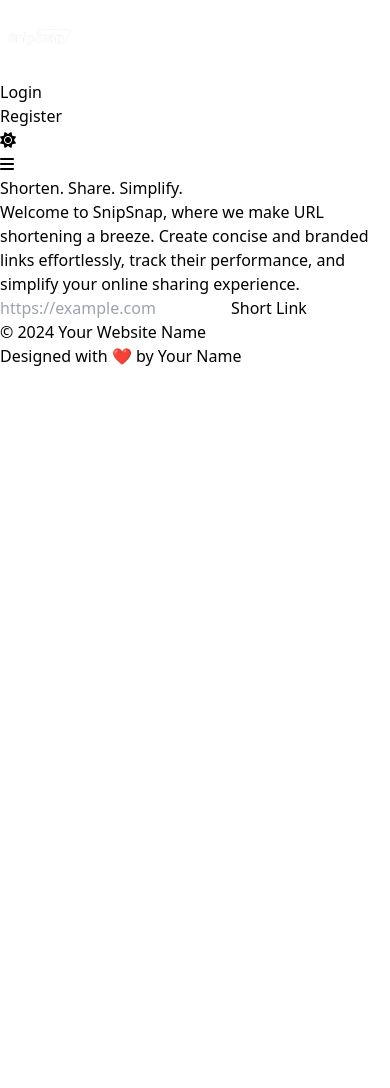
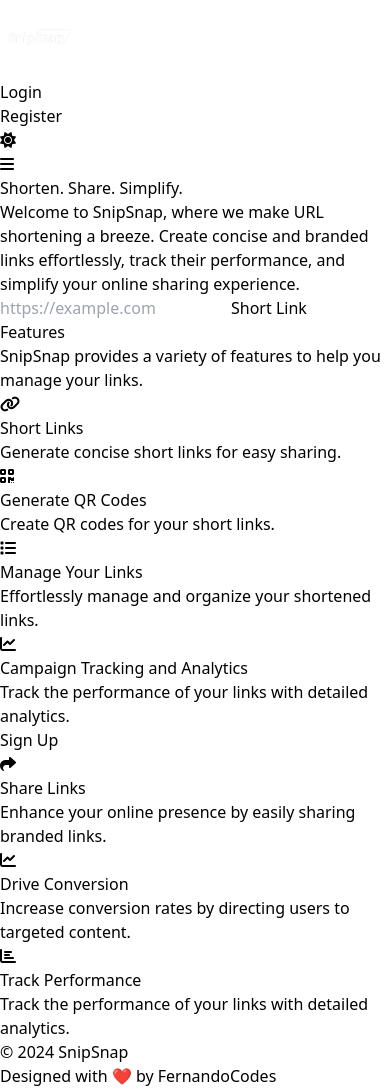
Before and after one commit to AFernandoGonzalez/bitelinkz, a React (Vite) app in the folder frontend/: page / in a window 390 px wide. Before the commit the page ends 844 px from the top, so only its background shows below. Built offline with nearby package versions, Linux system fonts and the light colour scheme; no server answers.

Commit message:
added a features section and its responsive and styled:

```diff
--- a/frontend/src/App.jsx
+++ b/frontend/src/App.jsx
@@ -1,4 +1,3 @@
-import React, { useEffect } from 'react';
 import { Routes, Route } from 'react-router-dom';
 import { Home } from './pages/Home';
 import { ManageLinks } from './pages/ManageLinks';
@@ -12,32 +11,32 @@
 import './App.css';
 
 const App = () => {
-
   const { theme } = useTheme();
 
   return (
     <div className={`app
-    ${theme ? "dark-mode bg-gray-900 text-white" : "light-mode bg-white"} `} >
+      ${theme ? "dark-mode bg-gray-900 text-white" : "light-mode bg-white"} `}
+    >
       <header>
         <Navbar />
       </header>
-      <main className='
-      max-w-screen-md mx-auto mt-8 text-center
-      '>
+      <main className='max-w-screen-lg mx-auto mt-8 text-center flex-grow' style={{ minHeight: '100vh', display: 'flex', flexDirection: 'column' }}>
         <Routes>
           <Route path='/' element={<Home />} />
-          <Route path="/manage-links"
+          <Route
+            path="/manage-links"
             element={
               <ProtectedRoute>
                 <ManageLinks />
               </ProtectedRoute>
-            } />
+            }
+          />
           <Route path="/login" element={<Login />} />
           <Route path="/logout" element={<Logout />} />
           <Route path="/register" element={<Register />} />
         </Routes>
       </main>
-      <Footer theme={theme}/>
+      <Footer theme={theme} />
     </div>
   );
 };
--- a/frontend/src/components/Footer.jsx
+++ b/frontend/src/components/Footer.jsx
@@ -3,10 +3,12 @@
 const Footer = ({ theme }) => {
     const footerClass = `mt-8 p-4 text-center ${theme ? 'bg-gray-800 text-white' : 'bg-white text-gray-800'}`;
 
+    const currentYear = new Date().getFullYear();
+
     return (
         <footer className={footerClass}>
-            <p>&copy; 2024 Your Website Name</p>
-            <p>Designed with ❤️ by Your Name</p>
+            <p>&copy; {currentYear} SnipSnap</p>
+            <p>Designed with ❤️ by FernandoCodes</p>
         </footer>
     );
 };
--- a/frontend/src/components/LatestUrl.jsx
+++ b/frontend/src/components/LatestUrl.jsx
@@ -26,9 +26,9 @@
     };
 
     return (
-        <div className={containerClass}>
+        <div>
             {latestUrl && (
-                <div>
+                <div className={containerClass}>
                     <div className="flex items-center justify-between mb-4">
                         <h5 className={`text-xl font-bold leading-none text-gray-900 ${theme ? "text-white" : ""}`}>Latest Short URL</h5>
                         <Link to="/manage-links" className={`text-sm font-medium  hover:underline`}>
--- a/frontend/src/pages/Home.jsx
+++ b/frontend/src/pages/Home.jsx
@@ -1,23 +1,82 @@
-import { UrlForm } from '../components/UrlForm'
-import { LatestUrl } from '../components/LatestUrl'
+import { UrlForm } from '../components/UrlForm';
+import { LatestUrl } from '../components/LatestUrl';
 import { useAuth } from '../context/AuthContext';
 import { useTheme } from '../context/Theme';
 
 export const Home = () => {
-  // const { currentUser } = useAuth();
-  // const isLoggedIn = currentUser ? currentUser.email : 'Guest'
   const { theme } = useTheme();
+  const { currentUser } = useAuth();
+  const isLoggedIn = currentUser ? currentUser.email : 'Guest';
+
   return (
     <div className='m-2'>
-      <h1 className={`text-center text-3xl md:text-6xl font-bold mb-2${theme ? "" : "text-gray-800"}`}>Shorten. Share. Simplify.</h1>
-      <div className="max-w-screen-md mx-auto mt-8 text-center">
-        <p className={`text-2xl ${theme? "text-white" : ""}`}>
+      <h1 className={`text-center text-3xl md:text-6xl font-bold mb-2 ${theme ? '' : 'text-gray-800'}`}>
+        Shorten. Share. Simplify.
+      </h1>
+      <div className='max-w-screen-md mx-auto mt-8 text-center'>
+        <p className={`text-xl ${theme ? 'text-white' : ''}`}>
           Welcome to SnipSnap, where we make URL shortening a breeze. Create concise and branded links effortlessly,
           track their performance, and simplify your online sharing experience.
         </p>
       </div>
       <UrlForm theme={theme} />
       <LatestUrl theme={theme} />
+
+      <section className={`max-w-screen-lg mx-auto p-6 rounded-lg ${theme ? 'bg-gray-700' : 'bg-slate-50'}`}>
+        <div className='mb-8'>
+          <h2 className={`text-center text-3xl md:text-6xl font-bold mb-2 ${theme ? '' : 'text-gray-800'}`}>
+            Features
+          </h2>
+          <p className={`text-xl ${theme ? 'text-white' : ''}`}>
+            SnipSnap provides a variety of features to help you manage your links.
+          </p>
+        </div>
+
+        <div className='flex flex-wrap justify-around'>
+          <FeatureCard theme={theme} iconClass='fas fa-link' title='Short Links' description='Generate concise short links for easy sharing.' />
+          <FeatureCard theme={theme} iconClass='fas fa-qrcode' title='Generate QR Codes' description='Create QR codes for your short links.' />
+          <FeatureCard theme={theme} iconClass='fas fa-list' title='Manage Your Links' description='Effortlessly manage and organize your shortened links.' />
+          <FeatureCard theme={theme} iconClass='fas fa-chart-line' title='Campaign Tracking and Analytics' description='Track the performance of your links with detailed analytics.' />
+        </div>
+        <button className='mt-8 bg-blue-500 text-white px-4 py-2 rounded'>Sign Up</button>
+      </section>
+
+      <section className='max-w-screen mx-4 mt-8 flex flex-wrap justify-between'>
+        <div className='p-2 w-full sm:w-1/3 flex items-center'>
+          <i className={`fas fa-share text-4xl md:text-4xl p-2 m-2 mr-4 rounded-lg ${theme ? "bg-gray-700" : "bg-gray-100"}`}></i>
+          <div>
+            <h6 className='text-start text-xl md:text-2xl font-semibold'>Share Links</h6>
+            <p className='text-start'>Enhance your online presence by easily sharing branded links.</p>
+          </div>
+        </div>
+        <div className='p-2 w-full sm:w-1/3 flex items-center'>
+          <i className={`fas fa-chart-line text-4xl md:text-6xl  mr-4 md:text-4xl p-2 m-2 mr-4 rounded-lg ${theme ? "bg-gray-700" : "bg-gray-100"}`}></i>
+          <div>
+            <h6 className='text-start text-xl md:text-2xl font-semibold'>Drive Conversion</h6>
+            <p className='text-start'>Increase conversion rates by directing users to targeted content.</p>
+          </div>
+        </div>
+        <div className='p-2 w-full sm:w-1/3 flex items-center'>
+          <i className={`fas fa-chart-bar text-4xl md:text-6xl  mr-4 md:text-4xl p-2 m-2 mr-4 rounded-lg ${theme ? "bg-gray-700" : "bg-gray-100"}`}></i>
+          <div>
+            <h6 className='text-start text-xl md:text-2xl font-semibold'>Track Performance</h6>
+            <p className='text-start'>Track the performance of your links with detailed analytics.</p>
+          </div>
+        </div>
+      </section>
+
+
     </div>
-  )
-}
+  );
+};
+
+const FeatureCard = ({ iconClass, title, description, theme }) => {
+  console.log(theme);
+  return (
+    <div className={`w-full md:w-48 h-[200px] rounded-lg shadow-lg p-2 m-4 flex flex-col justify-around ${theme ? "bg-gray-800" : "bg-white"}`}>
+      <i className={`text-3xl ${iconClass}`}></i>
+      <p className='text-xl font-semibold'>{title}</p>
+      <p className='text-sm'>{description}</p>
+    </div>
+  );
+};
```
